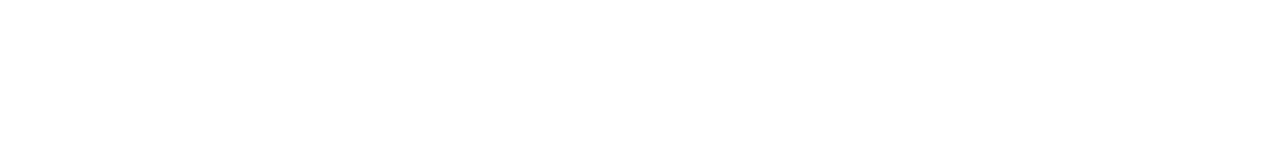
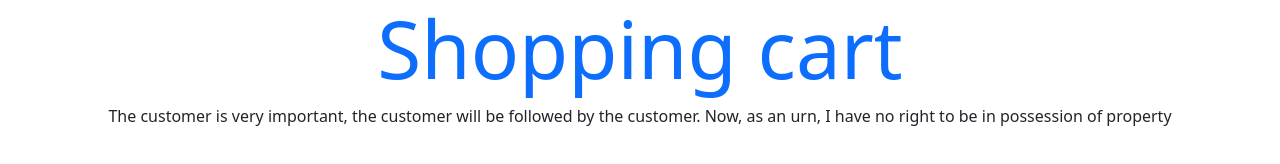
Before and after one commit to acciojob/bootstrap-shopping-cart-RitikRunner, a website: page main.html in a window 1280 px wide. Drawn offline with nearby package versions, Linux system fonts and the light colour scheme.

Commit message:
created a submission

```diff
--- a/main.html
+++ b/main.html
@@ -4,10 +4,20 @@
 
 <head>
 	<link rel="stylesheet" href="styles.css">
+	 <link href="https://cdn.jsdelivr.net/npm/bootstrap@5.3.8/dist/css/bootstrap.min.css" rel="stylesheet" integrity="sha384-sRIl4kxILFvY47J16cr9ZwB07vP4J8+LH7qKQnuqkuIAvNWLzeN8tE5YBujZqJLB" crossorigin="anonymous">
 </head>
 
 <body>
 	<!-- the entire body must be written by student -->
+	<div>
+		<div style="display:flex; justify-content:center">
+		<h2 class="display-1 text-primary">Shopping cart</h2>
+		</div>
+		<div style="display:flex; justify-content:center; align-items:center;">
+		<p class="fs">The customer is very important, the customer will be followed by the customer. Now, as an urn, I have no right to be in possession of property</p>
+		</div>
+
+		</div>
     <script type="text/javascript" src="./script.js">
 </script>
 
--- a/styles.css
+++ b/styles.css
@@ -1 +1,7 @@
 /*  your css code here. If applicable */
+.title{
+display:inline;
+justify-content:center;
+align-items:center
+
+}
```
